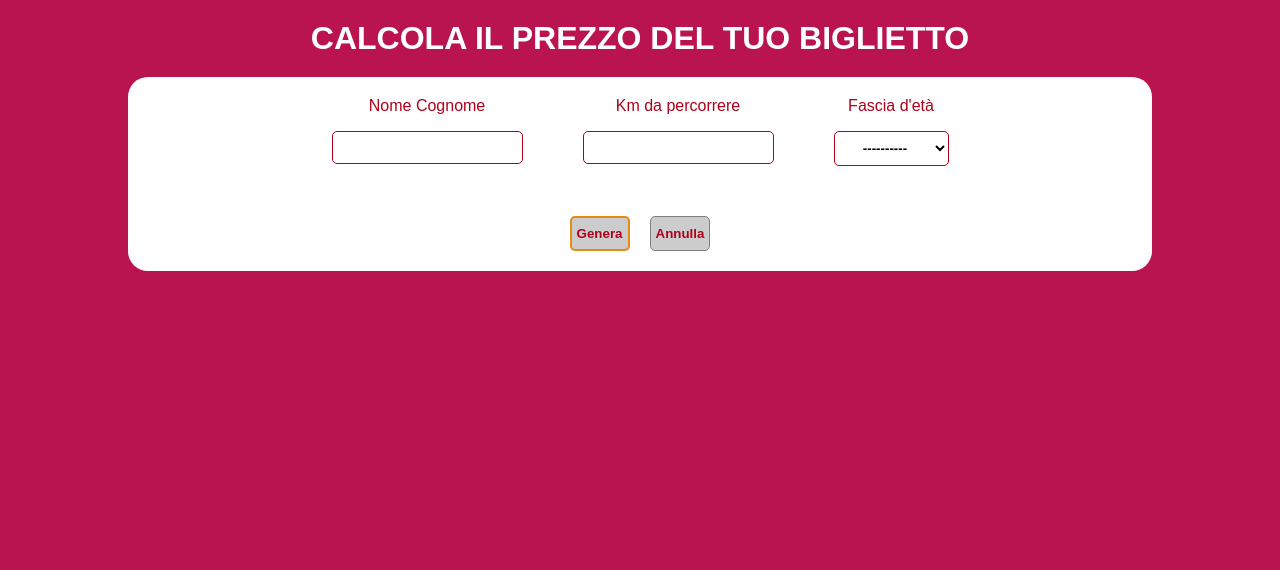
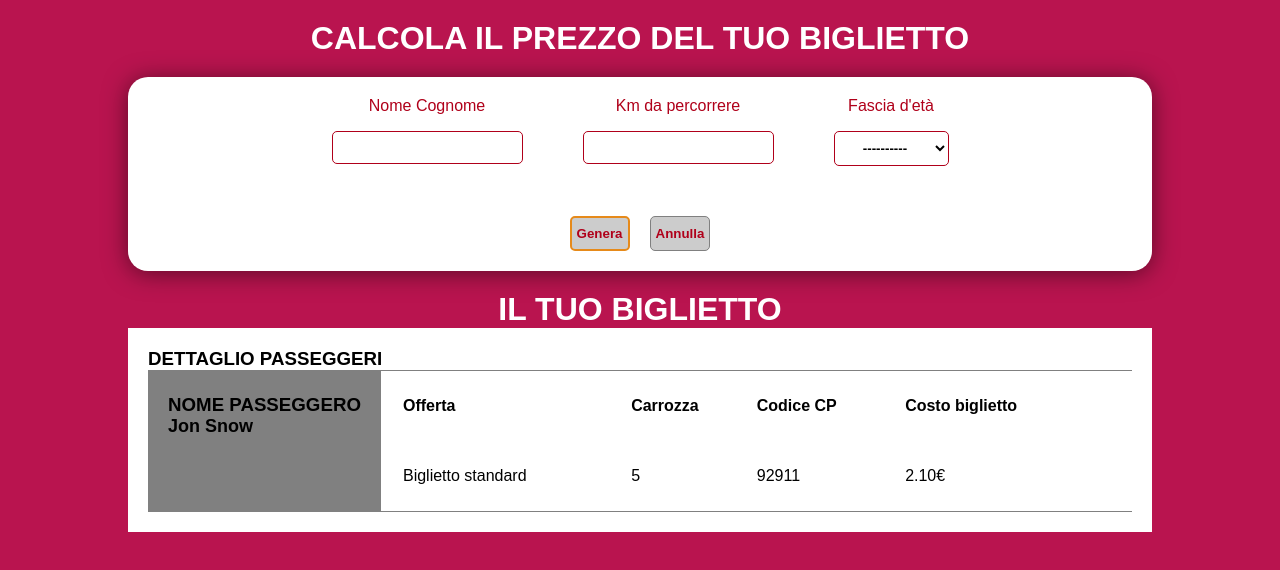
Before and after one commit to AlexNunzi/js-biglietto-treno-form, a plain HTML site: page index.html in a window 1280 px wide. Drawn offline with Linux system fonts and the light colour scheme.

Commit message:
Stilizzazione contenitore del ticket

```diff
--- a/css/style.css
+++ b/css/style.css
@@ -10,13 +10,13 @@
     --button-background: #CCCCCC;
     --text-white: #ffffff;
     --button-focus: #E68A1A;
-    --button-normal: #808080;
+    --background-gray: #808080;
 }
 
 body{
     background-color: var(--primary-color);
+    font-family: sans-serif;
     text-align: center;
-    font-family: sans-serif;
 }
 
 
@@ -36,9 +36,10 @@ body{
     justify-content: center;
 }
 
-h1{
+h2{
     color: var(--text-white);
-    margin: 20px;
+    margin-top: 20px;
+    font-size: 2rem;
 }
 
 .container{
@@ -50,8 +51,12 @@ h1{
 }
 
 .formContainer{
+    margin-top: 20px;
     margin-bottom: 20px;
+    box-shadow: 0px 2.5px 25px 0px rgba(0,0,0,0.5);
+
 }
+
 
 .formContainer label{
     color: var(--form-color);
@@ -72,6 +77,10 @@ h1{
     margin: 0 30px;
 }
 
+.nameContainer{
+    background-color: var(--background-gray);
+}
+
 .container button{
     margin: 0 10px;
 }
@@ -79,7 +88,7 @@ h1{
 .container button{
     background-color: var(--button-background);
     color: var(--form-color);
-    border: 1px solid var(--button-normal);
+    border: 1px solid var(--background-gray);
     border-radius: 5px;
     padding: 8px 5px;
     font-weight: bold;
@@ -97,3 +106,32 @@ h1{
 .formInfo{
     margin-bottom: 50px;
 }
+
+.ticketContainer{
+    margin-bottom: 50px;
+    text-align: left;
+}
+
+.tableContainer{
+    flex-grow: 1;
+    border-top: 1.5px solid var(--background-gray);
+    border-bottom: 1.5px solid var(--background-gray);
+}
+
+.tableContainer table{
+    width: 100%;
+
+}
+
+.tableContainer table th{
+    padding-bottom: 50px;
+}
+
+.nameContainer, .tableContainer{
+    padding: 24px 20px;
+}
+
+#nameSlot{
+    font-weight: bold;
+    font-size: large;
+}
--- a/index.html
+++ b/index.html
@@ -10,7 +10,7 @@
     <body>
 
         <main>
-            <h1>CALCOLA IL PREZZO DEL TUO BIGLIETTO</h1>
+            <h2>CALCOLA IL PREZZO DEL TUO BIGLIETTO</h2>
 
             <div class="container formContainer rounded">
                 <div class="formInfo d-flex justify-center">
@@ -40,7 +40,34 @@
                 </div>
             </div>
 
-            <div class="container d-none"></div>
+            <h2>IL TUO BIGLIETTO</h2>
+
+            <div class="container ticketContainer">
+                <h3>DETTAGLIO PASSEGGERI</h3>
+                <div class="d-flex">
+                    <div class="nameContainer">
+                        <h3>NOME PASSEGGERO</h3>
+                        <div id="nameSlot">Jon Snow</div>
+                    </div>
+
+                    <div class="tableContainer">
+                        <table>
+                            <tr>
+                                <th>Offerta</th>
+                                <th>Carrozza</th>
+                                <th>Codice CP</th>
+                                <th>Costo biglietto</th>
+                            </tr>
+                            <tr>
+                                <td>Biglietto standard</td>
+                                <td>5</td>
+                                <td>92911</td>
+                                <td>2.10€</td>
+                            </tr>
+                        </table>
+                    </div>
+                </div>
+            </div>
         </main>
 
         <script type="text/javascript" src="js/main.js"></script>
```
